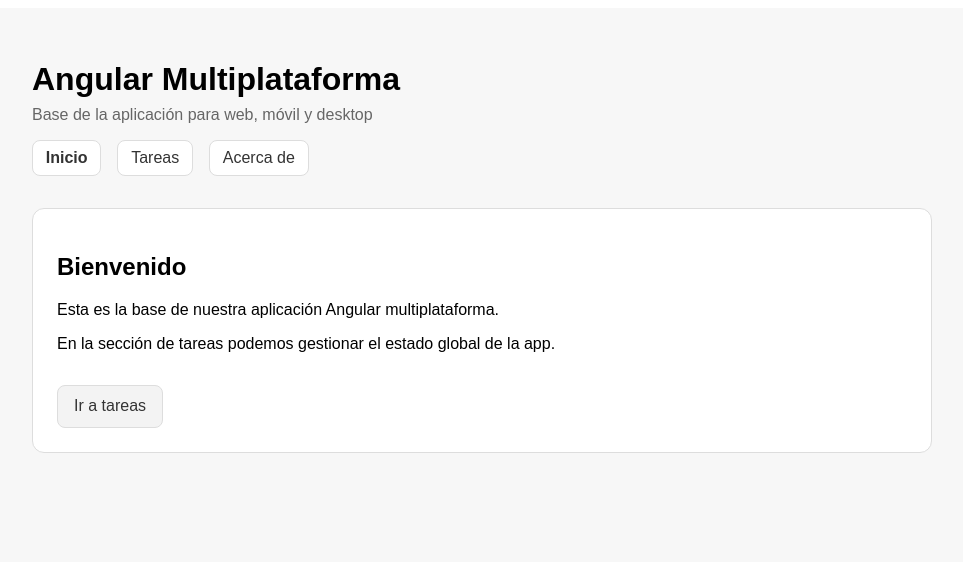
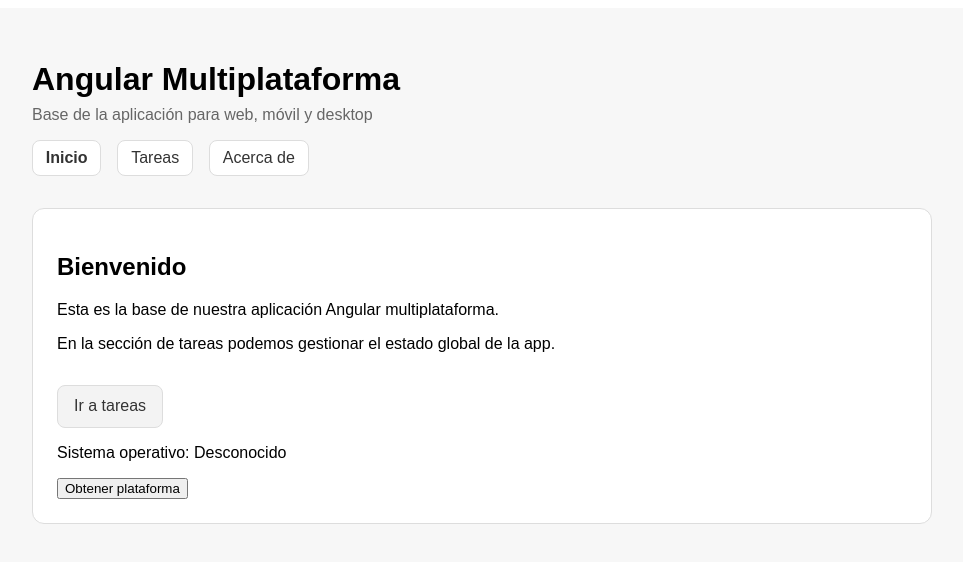
Before and after one commit to Amaza-ing/OW-Angular-Multiplataforma, an Angular app: page / in a window 1280 px wide. Shown: the top 562 px of the page, without its empty margins (158-1121 px from the left). Built offline with nearby package versions, Linux system fonts and the light colour scheme.

Commit message:
main & renderer

```diff
--- a/electron/preload.js
+++ b/electron/preload.js
@@ -1,4 +1,3 @@
-const { getPlatform } = require('@angular/core');
 const { contextBridge, ipcRenderer } = require('electron');
 
 contextBridge.exposeInMainWorld('electronAPI', {
--- a/src/app/pages/home/home.html
+++ b/src/app/pages/home/home.html
@@ -4,4 +4,8 @@
   <p>En la sección de tareas podemos gestionar el estado global de la app.</p>
 
   <a class="button-link" routerLink="/tasks">Ir a tareas</a>
+
+  <p>Sistema operativo: {{ platform() }}</p>
+
+  <button (click)="loadPlatform()">Obtener plataforma</button>
 </section>
--- a/src/app/pages/home/home.ts
+++ b/src/app/pages/home/home.ts
@@ -1,5 +1,5 @@
-import { Component } from '@angular/core';
-import { RouterLink } from "@angular/router";
+import { Component, NgZone, signal } from '@angular/core';
+import { RouterLink } from '@angular/router';
 
 @Component({
   selector: 'app-home',
@@ -8,5 +8,12 @@
   styleUrl: './home.css',
 })
 export class Home {
+  constructor(private ngZone: NgZone) {}
 
+  platform = signal('Desconocido');
+
+  async loadPlatform() {
+    const result = await window.electronAPI.getPlatform();
+    this.platform.set(result);
+  }
 }
```
